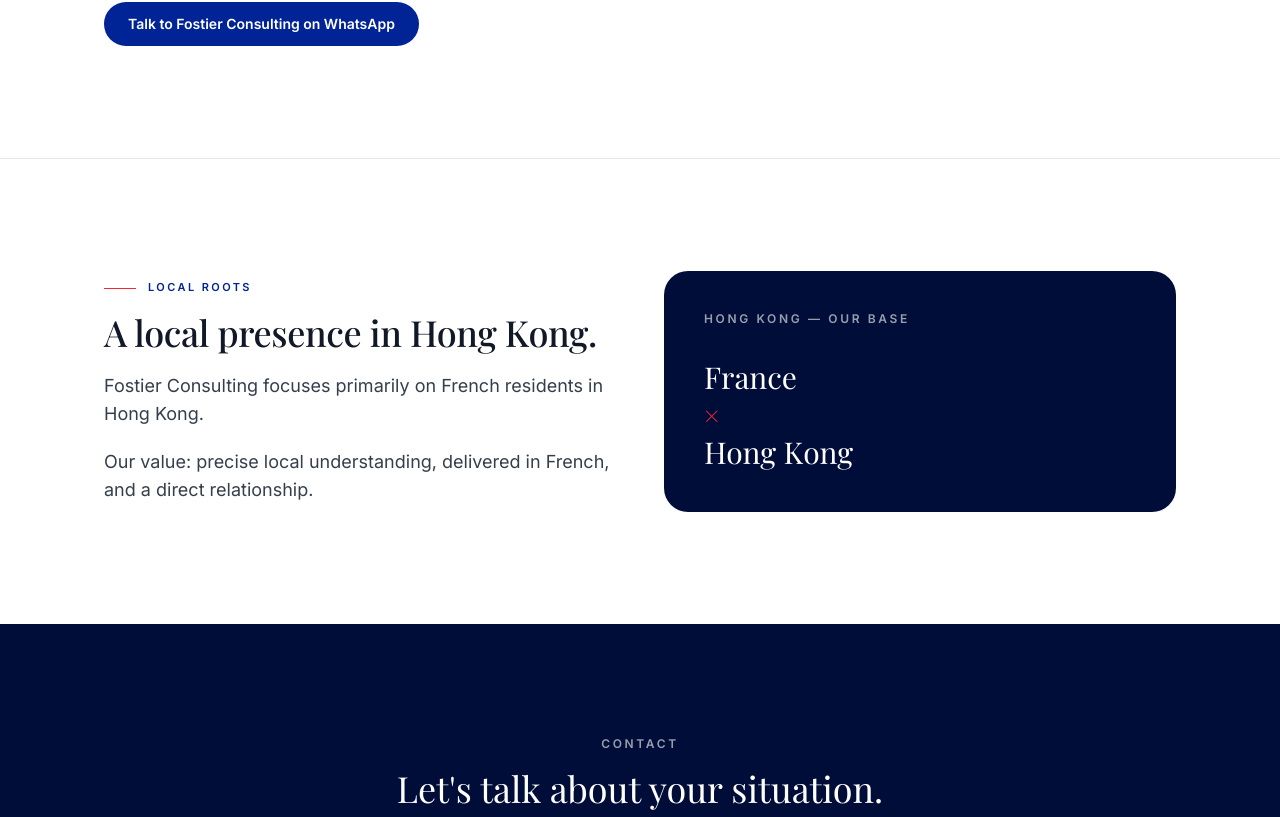
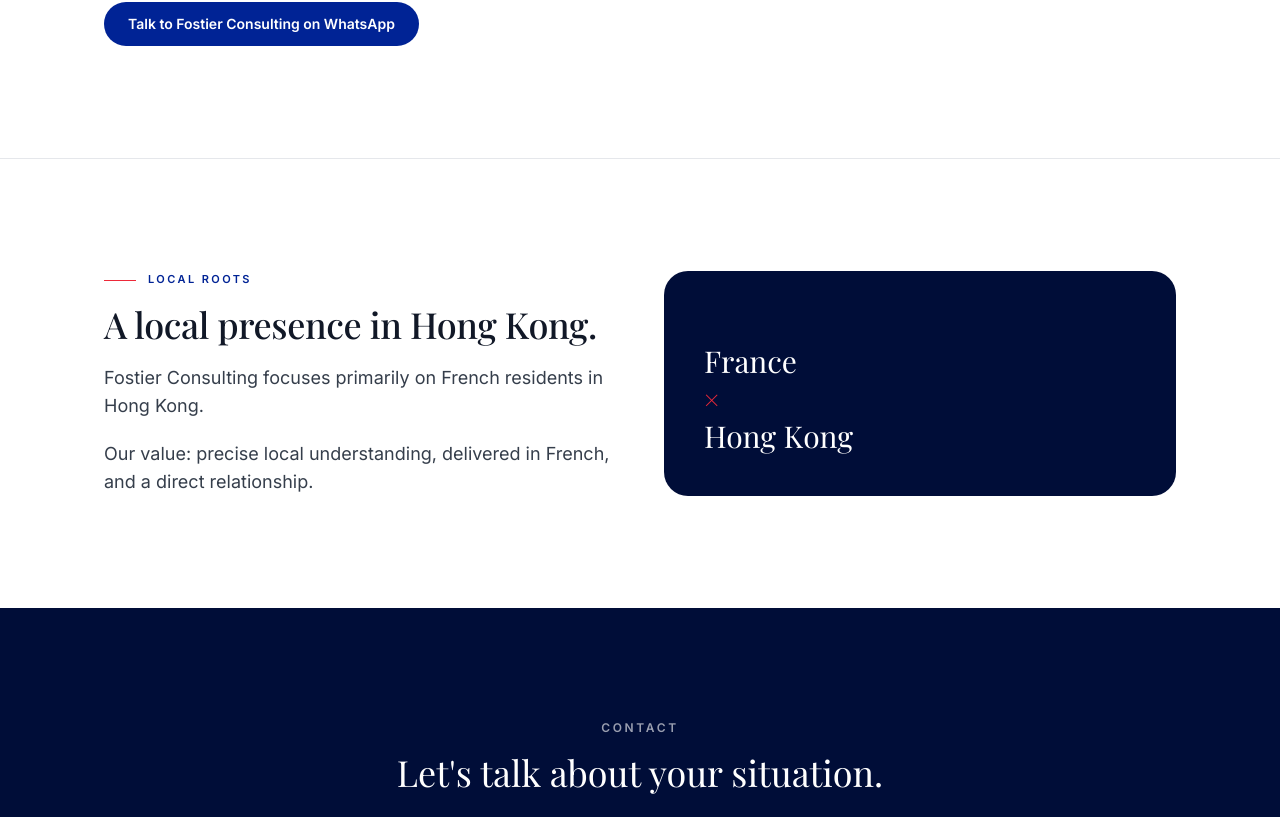
Before and after one commit to nicolasthrax/fostier-consulting-perplexity, a Next.js app: page /en in a window 1280 px wide. Shown: the part 2527-3344 px from the top of the page. Built offline with nearby package versions, Linux system fonts and the light colour scheme; a web font is replaced by a local one.

Commit message:
Remove Hong Kong base panel label

```diff
--- a/app/[lang]/page.tsx
+++ b/app/[lang]/page.tsx
@@ -23,31 +23,16 @@
           <figure className="relative overflow-hidden rounded-3xl border border-line bg-gradient-to-br from-white via-parchment to-navy-50 p-6 shadow-soft sm:p-10">
             <div className="absolute -right-20 -top-20 h-64 w-64 rounded-full bg-navy/10 blur-3xl" aria-hidden="true" />
             <div className="absolute -bottom-20 -left-20 h-64 w-64 rounded-full bg-fred/[.08] blur-3xl" aria-hidden="true" />
-            <svg viewBox="0 0 500 320" className="relative h-auto w-full" aria-hidden="true">
-              <defs><pattern id="grid" width="24" height="24" patternUnits="userSpaceOnUse"><path d="M24 0H0v24" fill="none" stroke="#E5E7EB" strokeWidth=".7" /></pattern><linearGradient id="route" x1="0" x2="1"><stop offset="0" stopColor="#002395" /><stop offset="1" stopColor="#ED2939" /></linearGradient></defs>
-              <rect width="500" height="320" fill="url(#grid)" />
-              <path d="M95 95 C190 24 340 62 408 222" fill="none" stroke="url(#route)" strokeWidth="2" strokeDasharray="5 9" />
-              <path d="M95 95 C230 176 306 198 408 222" fill="none" stroke="#002395" strokeOpacity=".25" strokeWidth="1" />
-              <circle cx="95" cy="95" r="6" fill="#002395" /><circle cx="95" cy="95" r="16" fill="none" stroke="#002395" strokeOpacity=".25" />
-              <circle cx="408" cy="222" r="7" fill="#ED2939" /><circle cx="408" cy="222" r="20" fill="none" stroke="#ED2939" strokeOpacity=".3" />
-              <text x="62" y="65" fill="#002395" fontSize="13" fontFamily="sans-serif" fontWeight="600" letterSpacing="2">FRANCE</text>
-              <text x="365" y="260" fill="#111827" fontSize="13" fontFamily="sans-serif" fontWeight="600" letterSpacing="1.5">HONG KONG</text>
-            </svg>
+            <svg viewBox="0 0 500 320" className="relative h-auto w-full" aria-hidden="true"><defs><pattern id="grid" width="24" height="24" patternUnits="userSpaceOnUse"><path d="M24 0H0v24" fill="none" stroke="#E5E7EB" strokeWidth=".7" /></pattern><linearGradient id="route" x1="0" x2="1"><stop offset="0" stopColor="#002395" /><stop offset="1" stopColor="#ED2939" /></linearGradient></defs><rect width="500" height="320" fill="url(#grid)" /><path d="M95 95 C190 24 340 62 408 222" fill="none" stroke="url(#route)" strokeWidth="2" strokeDasharray="5 9" /><path d="M95 95 C230 176 306 198 408 222" fill="none" stroke="#002395" strokeOpacity=".25" strokeWidth="1" /><circle cx="95" cy="95" r="6" fill="#002395" /><circle cx="95" cy="95" r="16" fill="none" stroke="#002395" strokeOpacity=".25" /><circle cx="408" cy="222" r="7" fill="#ED2939" /><circle cx="408" cy="222" r="20" fill="none" stroke="#ED2939" strokeOpacity=".3" /><text x="62" y="65" fill="#002395" fontSize="13" fontFamily="sans-serif" fontWeight="600" letterSpacing="2">FRANCE</text><text x="365" y="260" fill="#111827" fontSize="13" fontFamily="sans-serif" fontWeight="600" letterSpacing="1.5">HONG KONG</text></svg>
             <figcaption className="relative mt-5 text-xs leading-relaxed text-muted">{dict.hero.visualCaption}</figcaption>
           </figure>
         </div>
       </section>
-
       <section className="border-y border-line bg-white"><div className="container-site grid gap-5 py-8 sm:grid-cols-2 lg:grid-cols-4">{dict.trust.items.map((item: { title: string }) => <div key={item.title} className="flex items-center gap-3"><span className="flex h-6 w-6 shrink-0 items-center justify-center rounded-full bg-navy-50"><Check className="h-3.5 w-3.5 text-navy" /></span><span className="text-sm font-semibold text-slate">{item.title}</span></div>)}</div></section>
-
       <section className="bg-white py-20 sm:py-28"><div className="container-site grid gap-12 lg:grid-cols-[.85fr_1.15fr]"><div><p className="eyebrow">{dict.intro.eyebrow}</p><h2 className="h-serif mt-4 text-3xl leading-tight sm:text-4xl">{dict.intro.title}</h2></div><div>{dict.intro.paragraphs.map((p: string) => <p key={p} className="body-lead mb-5">{p}</p>)}</div></div></section>
-
-      <section className="bg-parchment py-20 sm:py-28"><div className="container-site"><p className="eyebrow">{dict.services.eyebrow}</p><h2 className="h-serif mt-4 max-w-2xl text-3xl leading-tight sm:text-4xl">{dict.services.title}</h2><p className="body-lead mt-4 max-w-2xl">{dict.services.subtitle}</p><div className="mt-12 grid gap-5 sm:grid-cols-2">{dict.services.items.map((service: { slug: string; title: string; benefit: string }) => <Link key={service.slug} href={`/${lang}/services#${service.slug}`} className="accent-line card-base focus-ring group flex min-h-[180px] flex-col p-7 transition-all hover:-translate-y-[2px] hover:border-navy/25 hover:shadow-lift"><h3 className="font-serif text-xl font-medium text-ink">{service.title}</h3><p className="mt-3 text-sm leading-relaxed text-muted">{service.benefit}</p><span className="mt-auto inline-flex items-center gap-1.5 pt-6 text-sm font-semibold text-navy">{dict.actions.learnMore}<ArrowRight className="h-4 w-4 transition-transform group-hover:translate-x-1" /></span></Link>)}</div></div></section>
-
+      <section className="bg-parchment py-20 sm:py-28"><div className="container-site"><p className="eyebrow">{dict.services.eyebrow}</p><h2 className="h-serif mt-4 max-w-2xl text-3xl leading-tight sm:text-4xl">{dict.services.title}</h2><p className="body-lead mt-4 max-w-2xl">{dict.services.subtitle}</p><div className="mt-12 grid gap-5 sm:grid-cols-2">{dict.services.items.map((service: { slug: string; title: string; benefit: string }) => <Link key={service.slug} href={`/${lang}/services#${service.slug}`} className="card-base focus-ring group flex min-h-[180px] flex-col p-7 transition-all hover:-translate-y-[2px] hover:border-navy/25 hover:shadow-lift"><h3 className="font-serif text-xl font-medium text-ink">{service.title}</h3><p className="mt-3 text-sm leading-relaxed text-muted">{service.benefit}</p><span className="mt-auto inline-flex items-center gap-1.5 pt-6 text-sm font-semibold text-navy">{dict.actions.learnMore}<ArrowRight className="h-4 w-4 transition-transform group-hover:translate-x-1" /></span></Link>)}</div></div></section>
       <section id="approche" className="border-y border-line bg-white py-20 sm:py-28"><div className="container-site"><p className="eyebrow">{dict.process.eyebrow}</p><h2 className="h-serif mt-4 text-3xl leading-tight sm:text-4xl">{dict.process.title}</h2><ol className="mt-12 grid gap-8 md:grid-cols-4">{dict.process.steps.map((step: { title: string; text: string }, index: number) => <li key={step.title} className="border-l border-line pl-5 md:border-l-0 md:border-t md:pl-0 md:pt-5"><span className="font-serif text-sm font-semibold text-fred">0{index + 1}</span><h3 className="mt-2 font-serif text-lg font-medium text-ink">{step.title}</h3><p className="mt-2 text-sm leading-relaxed text-muted">{step.text}</p></li>)}</ol><div className="mt-12"><a href={whatsappUrl(dict.actions.whatsappMessage)} target="_blank" rel="noopener noreferrer" className="focus-ring inline-flex rounded-full bg-navy px-6 py-3 text-sm font-semibold text-white hover:bg-navy-800">{dict.actions.whatsappCta}</a></div></div></section>
-
-      <section className="bg-white py-20 sm:py-28"><div className="container-site grid items-center gap-12 lg:grid-cols-2"><div><p className="eyebrow">{dict.hongkong.eyebrow}</p><h2 className="h-serif mt-4 text-3xl leading-tight sm:text-4xl">{dict.hongkong.title}</h2>{dict.hongkong.paragraphs.map((p: string) => <p key={p} className="body-lead mt-5">{p}</p>)}</div><div className="rounded-3xl bg-navy-900 p-10 text-white"><p className="text-xs font-semibold uppercase tracking-[.22em] text-white/60">{dict.hongkong.mapLabel}</p><p className="mt-8 font-serif text-3xl leading-tight">France<br /><span className="text-fred">×</span><br />Hong Kong</p></div></div></section>
-
+      <section className="bg-white py-20 sm:py-28"><div className="container-site grid items-center gap-12 lg:grid-cols-2"><div><p className="eyebrow">{dict.hongkong.eyebrow}</p><h2 className="h-serif mt-4 text-3xl leading-tight sm:text-4xl">{dict.hongkong.title}</h2>{dict.hongkong.paragraphs.map((p: string) => <p key={p} className="body-lead mt-5">{p}</p>)}</div><div className="rounded-3xl bg-navy-900 p-10 text-white"><p className="mt-8 font-serif text-3xl leading-tight">France<br /><span className="text-fred">×</span><br />Hong Kong</p></div></div></section>
       <section className="bg-navy-900 py-20 text-white sm:py-28"><div className="container-site text-center"><p className="text-xs font-semibold uppercase tracking-[.22em] text-white/60">{dict.contact.eyebrow}</p><h2 className="mt-4 font-serif text-3xl leading-tight sm:text-4xl">{dict.contact.title}</h2><p className="mx-auto mt-5 max-w-2xl text-base leading-relaxed text-white/75">{dict.contact.subtitle}</p><div className="mt-9 flex flex-col justify-center gap-3 sm:flex-row"><a href={whatsappUrl(dict.actions.whatsappMessage)} target="_blank" rel="noopener noreferrer" className="focus-ring inline-flex justify-center rounded-full bg-white px-7 py-4 text-sm font-semibold text-navy hover:bg-parchment">{dict.actions.startWhatsapp}</a><a href={site.phoneHref} className="focus-ring inline-flex justify-center rounded-full border border-white/30 px-7 py-4 text-sm font-semibold text-white hover:border-white/60">{dict.actions.callLabel}</a></div></div></section>
     </>
   );
```
